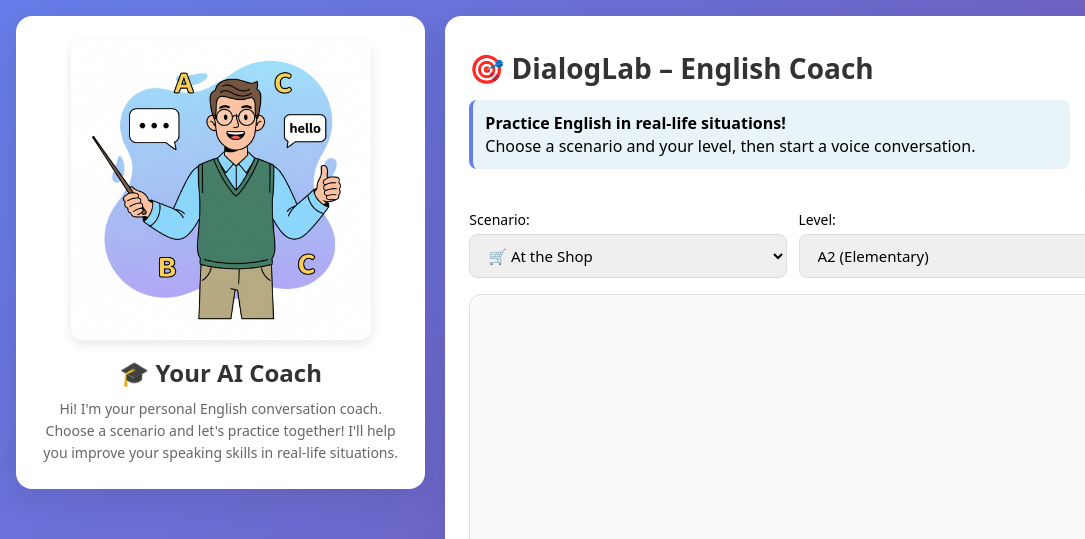
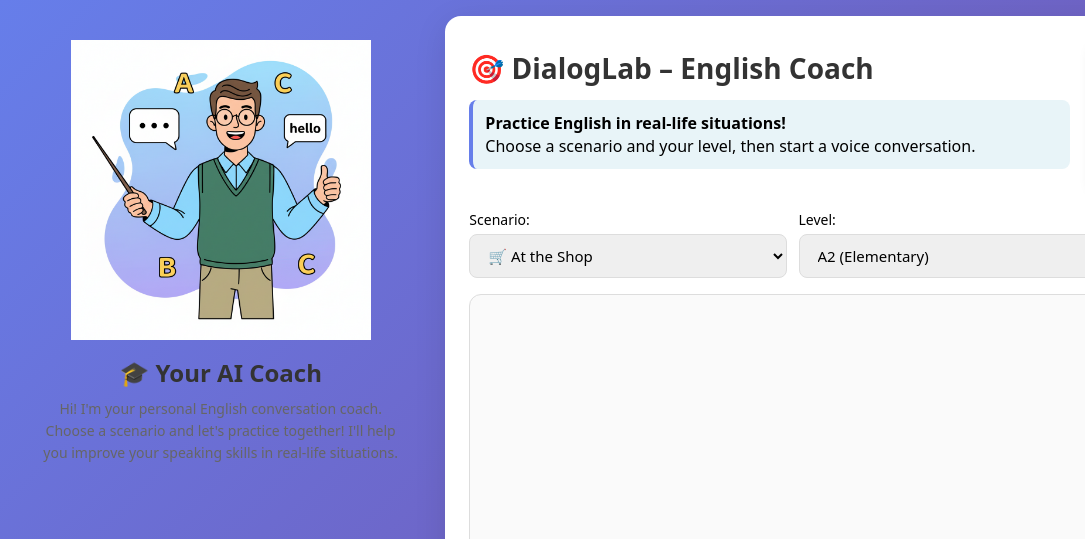
Before and after one commit to WIlski54/dialoglab-english-coach, a website: page public/index.html in a window 1280 px wide. Shown: the top 539 px of the page, 0-1085 px from the left. Drawn offline with Linux system fonts and the light colour scheme.

Commit message:
Update index.html

```diff
--- a/public/index.html
+++ b/public/index.html
@@ -29,10 +29,8 @@
 
     /* Coach Bereich - Links */
     .coach-section {
-      background: white;
-      border-radius: 16px;
+      background: transparent;
       padding: 24px;
-      box-shadow: 0 8px 32px rgba(0,0,0,0.1);
       position: sticky;
       top: 16px;
       display: flex;
@@ -45,8 +43,6 @@
       width: 100%;
       max-width: 300px;
       height: auto;
-      border-radius: 12px;
-      box-shadow: 0 4px 12px rgba(0,0,0,0.1);
     }
 
     .coach-info {
```
